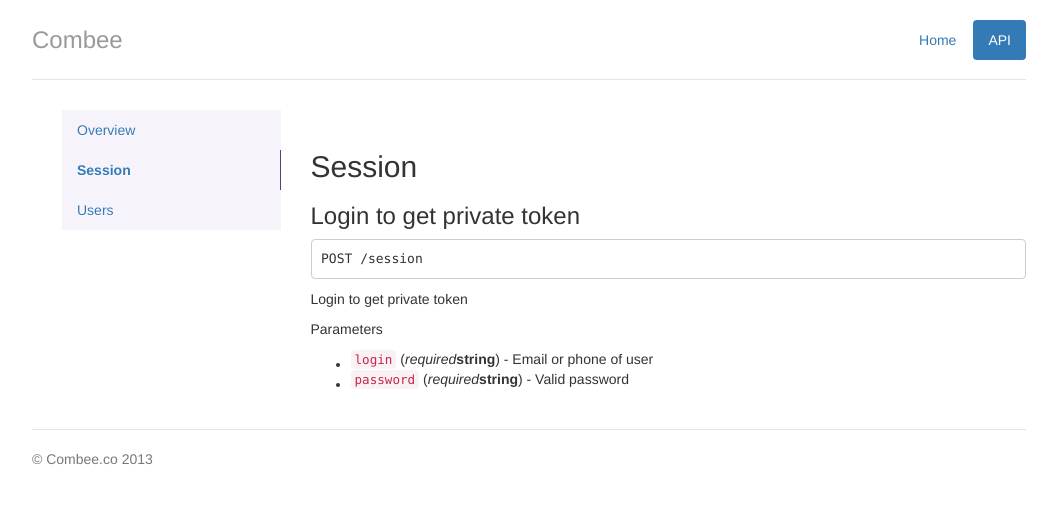
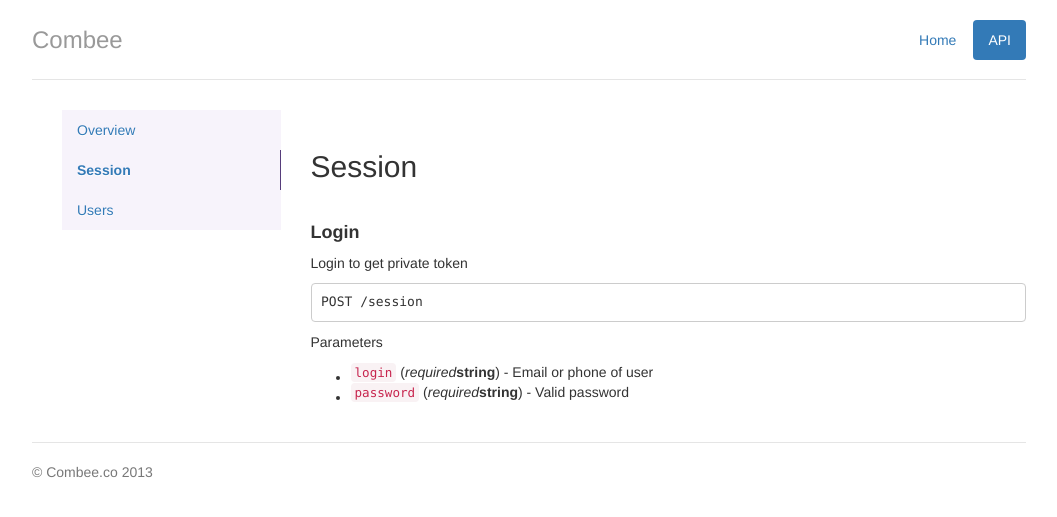
Before and after one commit to bluedazzle/youxin.github.com, a Jekyll site: the page built from apis/session.md, in a window 1280 px wide. Shown: the top 517 px of the page, without its empty margins (111-1168 px from the left). Built offline with Jekyll 4.4.1, drawn with Linux system fonts in a browser that asks for light colours; nearby versions of some CDN libraries; Markdown is read by kramdown in place of the engine named in the settings.

Commit message:
update session

```diff
--- a/apis/session.md
+++ b/apis/session.md
@@ -6,10 +6,11 @@
 session: true
 ---
 
-### Login to get private token
-    POST /session
+#### Login
 
 Login to get private token
+
+    POST /session
 
 Parameters
 
```
